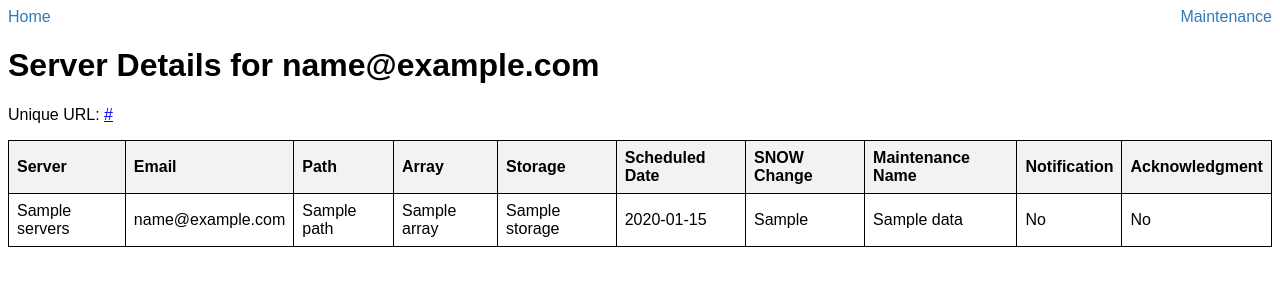
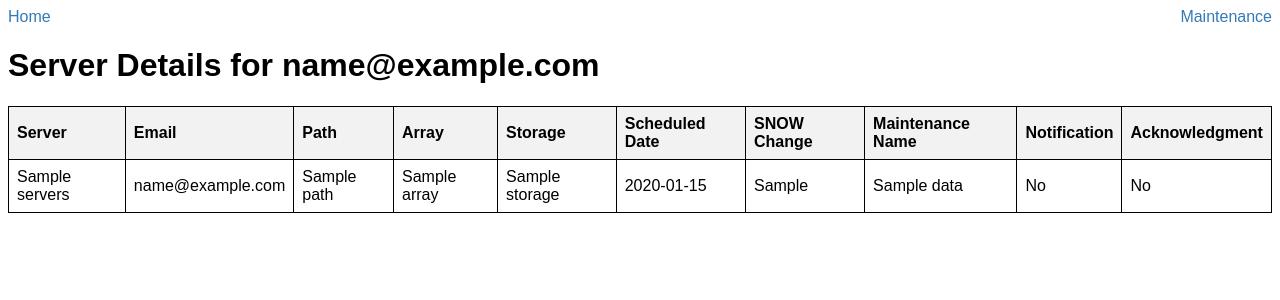
Before and after one commit to srimandarbha/sanscheduler, a Flask app: template templates/server_details.html in a window 1280 px wide. Shown: the top 300 px of the page. Run offline with Flask 3, Linux system fonts and the light colour scheme; the template is opened without the code that fills it: most values are stand-ins (such as "Sample title", 1, 10 or a date in 2020).

```diff
--- a/templates/server_details.html
+++ b/templates/server_details.html
@@ -12,8 +12,6 @@
         <li><a href="/uploads">Maintenance</a></li>
     </ul>
     <h1>Server Details for {{ server_data[0]['email'] }}</h1>
-
-    <p>Unique URL: <a href="{{ unique_url }}">{{ unique_url }}</a></p>
 
     <table>
         <tr>
```
